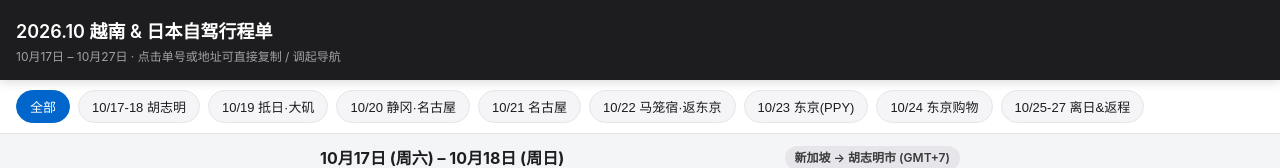
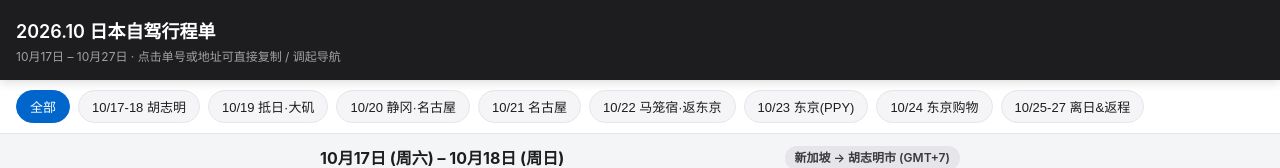
Before and after one commit to Area5028/trip-Jp, a plain HTML site: page index.html in a window 1280 px wide. Shown: the top 168 px of the page. Drawn offline with Linux system fonts and the light colour scheme.

Commit message:
Update index.html

```diff
--- a/index.html
+++ b/index.html
@@ -198,7 +198,7 @@
 <body>
 
 <header>
-  <h1>2026.10 越南 & 日本自驾行程单</h1>
+  <h1>2026.10 日本自驾行程单</h1>
   <p>10月17日 – 10月27日 · 点击单号或地址可直接复制 / 调起导航</p>
 </header>
 
```
